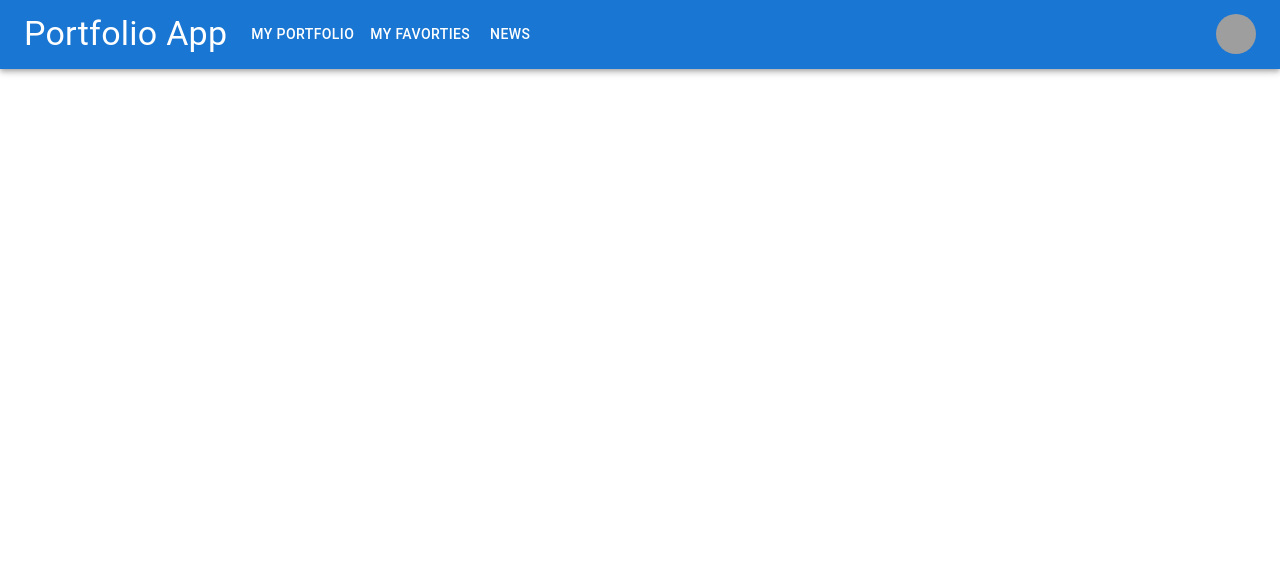
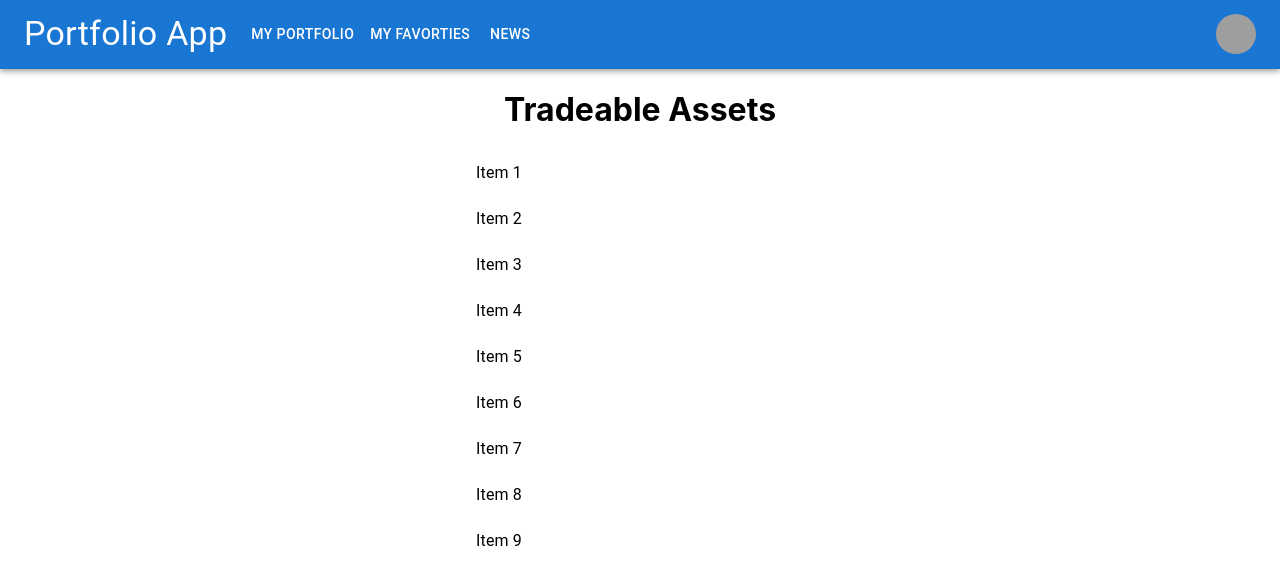
Before and after one commit to a25osman/portfolio-manager, a React (Create React App) app in the folder frontend/: page / in a window 1280 px wide. Shown: the top 584 px of the page. Built offline with nearby package versions, Linux system fonts and the light colour scheme; grey boxes are pictures that could not be loaded.

Commit message:
Added list for stocks

```diff
--- a/frontend/package.json
+++ b/frontend/package.json
@@ -13,6 +13,7 @@
     "react": "^17.0.2",
     "react-dom": "^17.0.2",
     "react-scripts": "5.0.0",
+    "react-window": "^1.8.6",
     "web-vitals": "^2.1.3"
   },
   "scripts": {
--- a/frontend/src/App.jsx
+++ b/frontend/src/App.jsx
@@ -1,11 +1,14 @@
 import logo from "./logo.svg";
 import "./App.css";
 import NavBar from "./components/navbar";
+import VirtualizedList from "./components/list";
 
 function App() {
   return (
     <div className="App">
       <NavBar />
+      <h1>Tradeable Assets</h1>
+      <VirtualizedList />
     </div>
   );
 }
--- /dev/null
+++ b/frontend/src/components/list.jsx
@@ -0,0 +1,43 @@
+import * as React from "react";
+import Box from "@mui/material/Box";
+import ListItem from "@mui/material/ListItem";
+import ListItemButton from "@mui/material/ListItemButton";
+import ListItemText from "@mui/material/ListItemText";
+import { FixedSizeList } from "react-window";
+import { autocompleteClasses } from "@mui/material";
+
+function renderRow(props) {
+  const { index, style } = props;
+
+  return (
+    <ListItem style={style} key={index} component="div" disablePadding>
+      <ListItemButton>
+        <ListItemText primary={`Item ${index + 1}`} />
+      </ListItemButton>
+    </ListItem>
+  );
+}
+
+export default function VirtualizedList() {
+  return (
+    <Box
+      sx={{
+        width: "100%",
+        height: 400,
+        maxWidth: 360,
+        bgcolor: "background.paper",
+        margin: "auto",
+      }}
+    >
+      <FixedSizeList
+        height={400}
+        width={360}
+        itemSize={46}
+        itemCount={200}
+        overscanCount={5}
+      >
+        {renderRow}
+      </FixedSizeList>
+    </Box>
+  );
+}
--- a/frontend/src/components/navbar.jsx
+++ b/frontend/src/components/navbar.jsx
@@ -1,4 +1,4 @@
-import * as React from "react";
+import React from "react";
 import AppBar from "@mui/material/AppBar";
 import Box from "@mui/material/Box";
 import Toolbar from "@mui/material/Toolbar";
```
Also changed, not shown: 1 other file (tests, documents, lock files or other folders).
